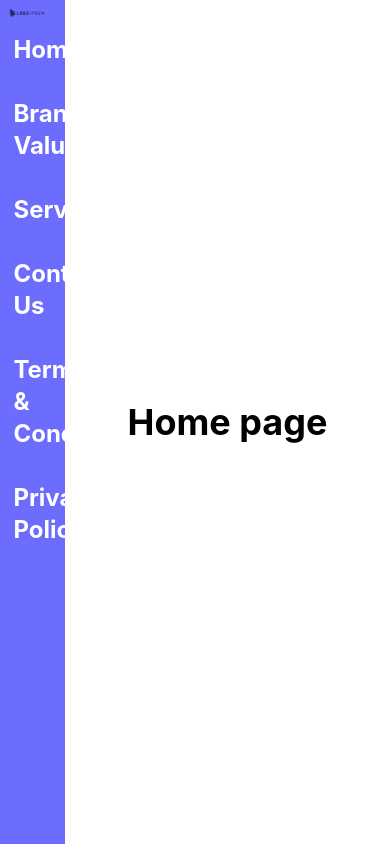
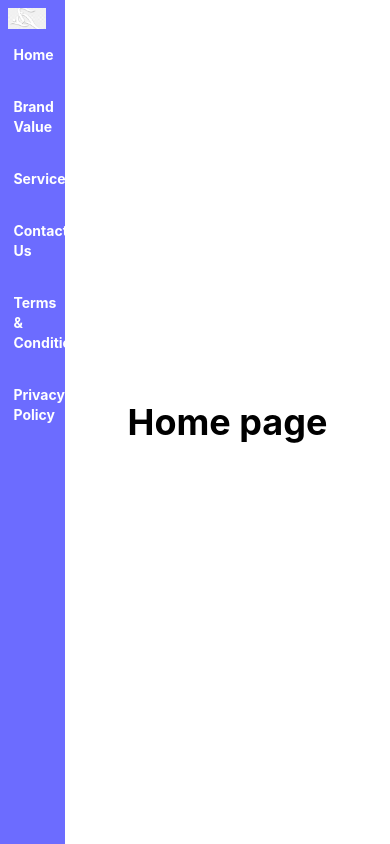
Before and after one commit to MobrilzPvtLtd/Child-Care-SMS-Front, a React (Vite) app: page / in a window 390 px wide. Built offline with nearby package versions, Linux system fonts and the light colour scheme.

Commit message:
white-logo

```diff
--- a/src/UI/Sidebar/Sidebar.tsx
+++ b/src/UI/Sidebar/Sidebar.tsx
@@ -1,5 +1,5 @@
 import React from 'react'
-import logo from '../../assets/images/logo.png'
+import logo from '../../assets/images/childlogo2.png'
 import data from "../../Data/Navigation.json"
 import { Link } from 'react-router-dom';
 interface SidebarProps{
@@ -10,12 +10,14 @@ const Sidebar: React.FC<SidebarProps> = ({mode}) => {
   return (
     <div className={`w-full overflow-hidden h-screen ${(mode === '/') ? 'bg-[var(--primary-background-color)] text-white '  : "'bg-[var(--primary-background-color)] text-[var(--primary-bacground-color)]'  " }`}>
       <div className="flex flex-col w-full">
-        <div className="text-2xl font-bold text-center p-2 w-5/6"><img src={logo} alt=''></img></div>
+        <div className="text-2xl font-bold text-center p-2 w-5/6 text-white">
+        <img src={logo} alt='logo'></img>
+        </div>
         <div className="flex flex-col justify-center items-center gap-4">
           {data.map((item , index)=>(
 
 
-            <Link to={item.to} className='w-5/6'><div className="text-2xl font-bold text-left p-2 w-5/6 transition-all hover:bg-white hover:text-[var(--primary-background-color)] hover:scale-110 cursor-pointer" key={index}>{item.title}</div></Link>
+            <Link to={item.to} className='w-5/6'><div className="text-sm md:text-2xl font-bold text-left p-2 w-5/6 transition-all hover:bg-white hover:text-[var(--primary-background-color)] hover:scale-110 cursor-pointer" key={index}>{item.title}</div></Link>
           ))}
             {/* <div className="text-2xl font-bold text-left p-2 w-5/6 transition-all hover:bg-white hover:text-[var(--primary-background-color)] hover:scale-110 cursor-pointer">Brand Value</div>
             <div className="text-2xl font-bold text-left p-2 w-5/6 transition-all hover:bg-white hover:text-[var(--primary-background-color)] hover:scale-110 cursor-pointer">Services</div>
```
Also changed, not shown: src/assets/images/childlogo1.jpg (added), src/assets/images/childlogo2.png (added).
